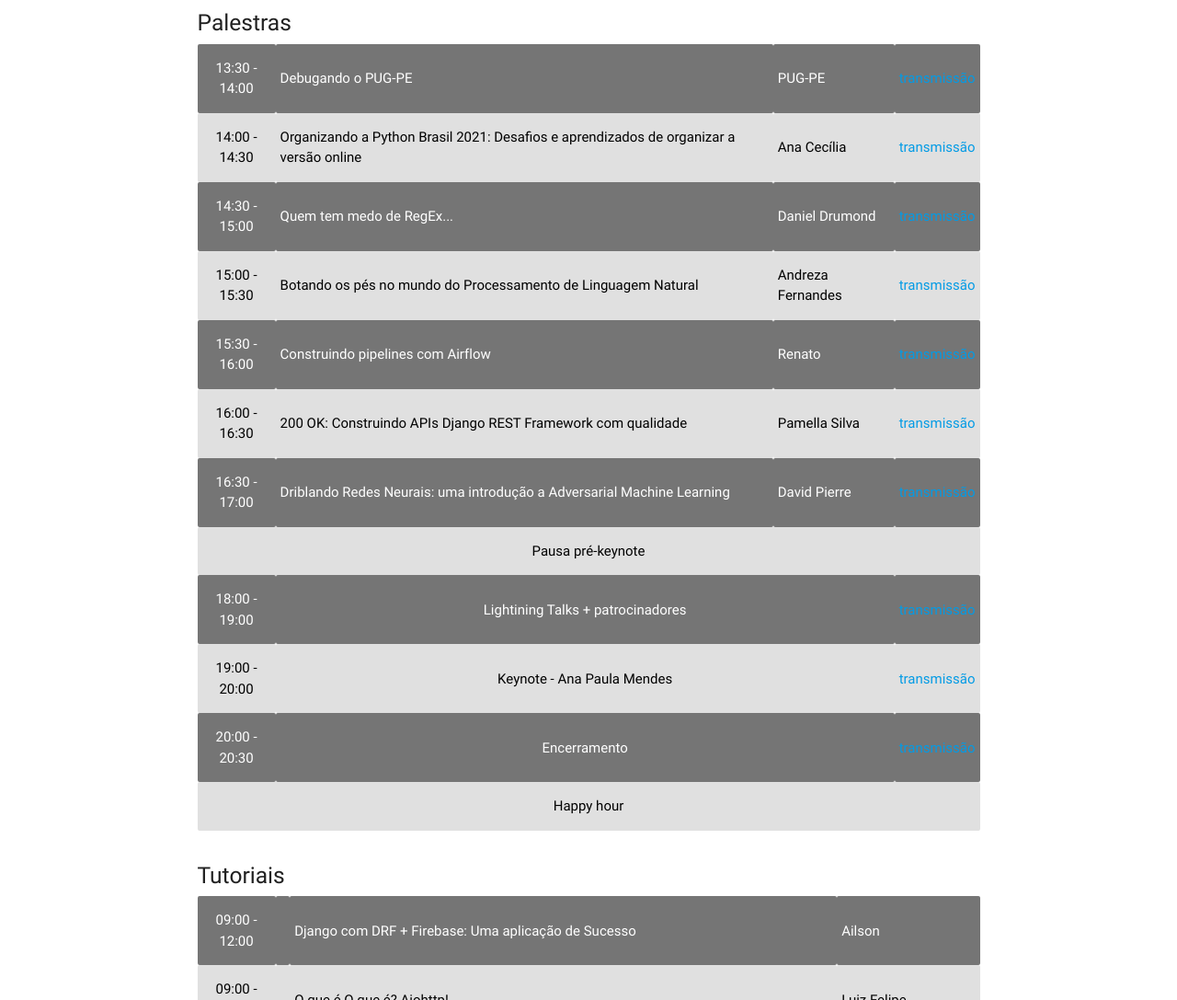
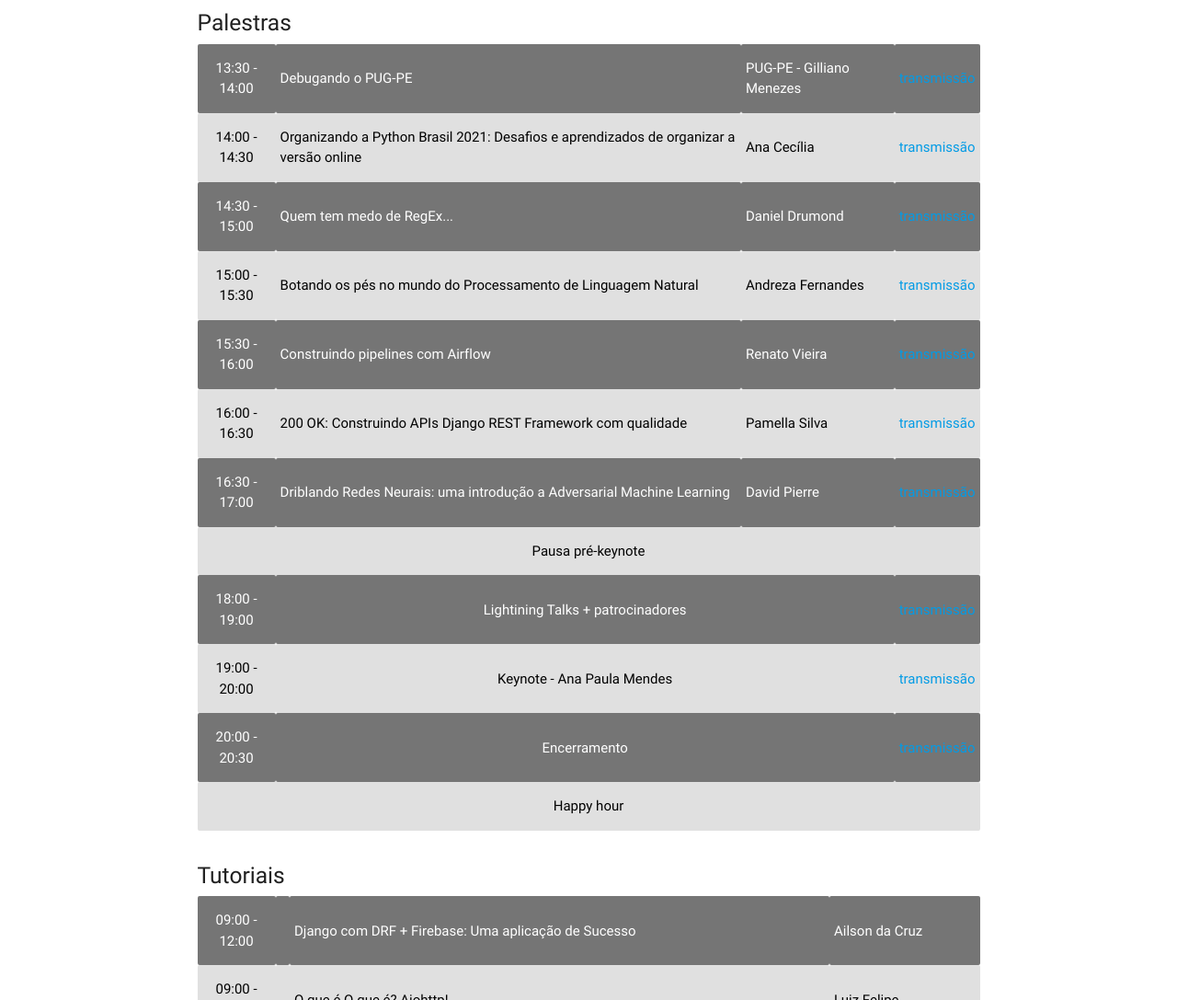
Before and after one commit to pythonNordeste/pyne2020, a plain HTML site: page programacao_domingo.html in a window 1280 px wide. Shown: the part 213-1300 px from the top of the page at 92% size. Drawn offline with nearby package versions, Linux system fonts and the light colour scheme.

Commit message:
atualiza grade

```diff
--- a/programacao_domingo.html
+++ b/programacao_domingo.html
@@ -71,7 +71,7 @@
                     <tr class="grey darken-1 white-text">
                       <td style="width:10%; text-align:center">13:30 - 14:00</td>
                       <td>Debugando o PUG-PE</td>
-                      <td>PUG-PE</td>
+                      <td>PUG-PE - Gilliano Menezes</td>
                       <td style="width:10%; text-align:center"><a href="https://www.youtube.com/watch?v=miZAeHywjuE">transmissão</a></td>
                     </tr>
                     <tr class="grey lighten-2 black-text">
@@ -95,7 +95,7 @@
                     <tr class="grey darken-1 white-text">
                       <td style="width:10%; text-align:center">15:30 - 16:00</td>
                       <td>Construindo pipelines com Airflow</td>
-                      <td>Renato</td>
+                      <td>Renato Vieira</td>
                       <td style="width:10%; text-align:center"><a href="https://www.youtube.com/watch?v=miZAeHywjuE">transmissão</a></td>
                     </tr>
                     <tr class="grey lighten-2 black-text">
@@ -143,7 +143,7 @@
                     <tr class="grey darken-1 white-text">
                       <td style="width:10%; text-align:center">09:00 - 12:00<td>
                       <td>Django com DRF + Firebase: Uma aplicação de Sucesso</td>
-                      <td>Ailson</td>
+                      <td>Ailson da Cruz</td>
                     </tr>
                     <tr class="grey lighten-2 black-text">
                       <td style="width:10%; text-align:center">09:00 - 12:00<td>
```
Also changed, not shown: programacao_sabado.html (+3 -3 lines).
